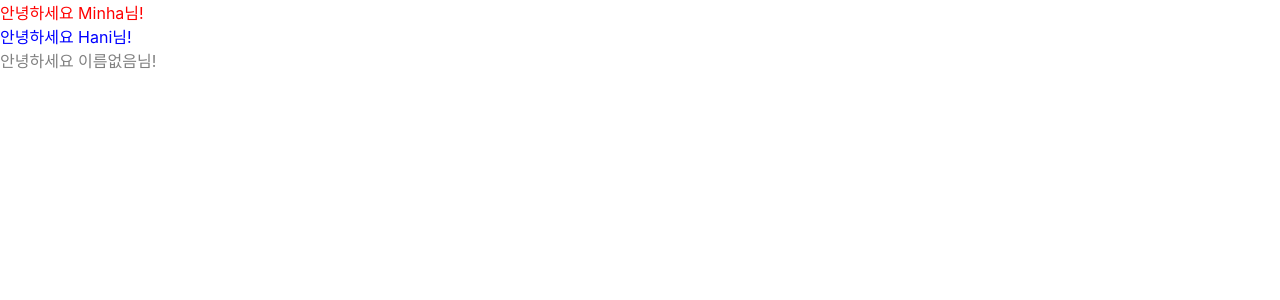
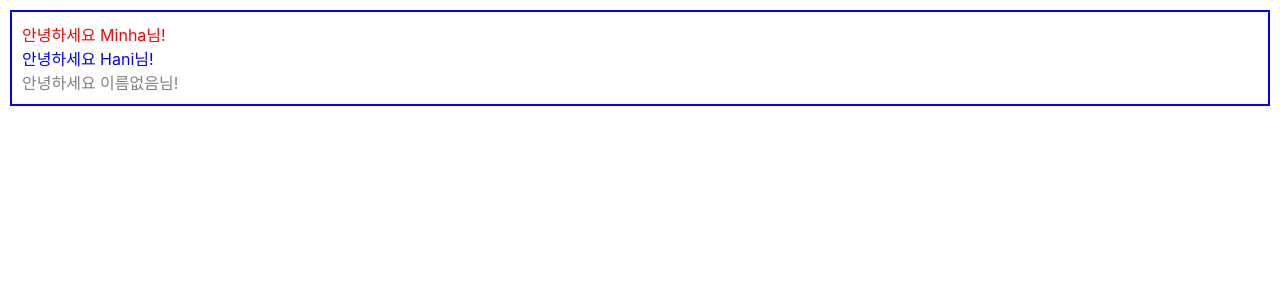
Before and after one commit to moral-life/begin-react, a React (Create React App) app: page / in a window 1280 px wide. Shown: the top 300 px of the page. Built offline with nearby package versions, Linux system fonts and the light colour scheme.

Commit message:
Learn props.children

```diff
--- a/src/App.js
+++ b/src/App.js
@@ -1,13 +1,14 @@
 import Hello from "./Hello";
 import { BrowserRouter as Router, Route, NavLink } from 'react-router-dom'
-
-
+import Wrapper from "./Wrapper";
 function App() {
   return (
     <div className="App">
-      <Hello name ="Minha" color = "red"/>
-      <Hello name ="Hani" color = "blue"/>
-      <Hello />
+      <Wrapper>
+        <Hello name ="Minha" color = "red"/>
+        <Hello name ="Hani" color = "blue"/>
+        <Hello />
+      </Wrapper>
     </div>
   );
 }
--- /dev/null
+++ b/src/Wrapper.js
@@ -0,0 +1,15 @@
+import React from "react";
+
+function Wrapper(props){
+    const style ={
+        border: '2px solid blue',
+        padding: '10px',
+        margin: '10px',
+    };
+    return(
+        <div style={style}>
+            {props.children}
+        </div>
+    )
+}
+export default Wrapper
```
